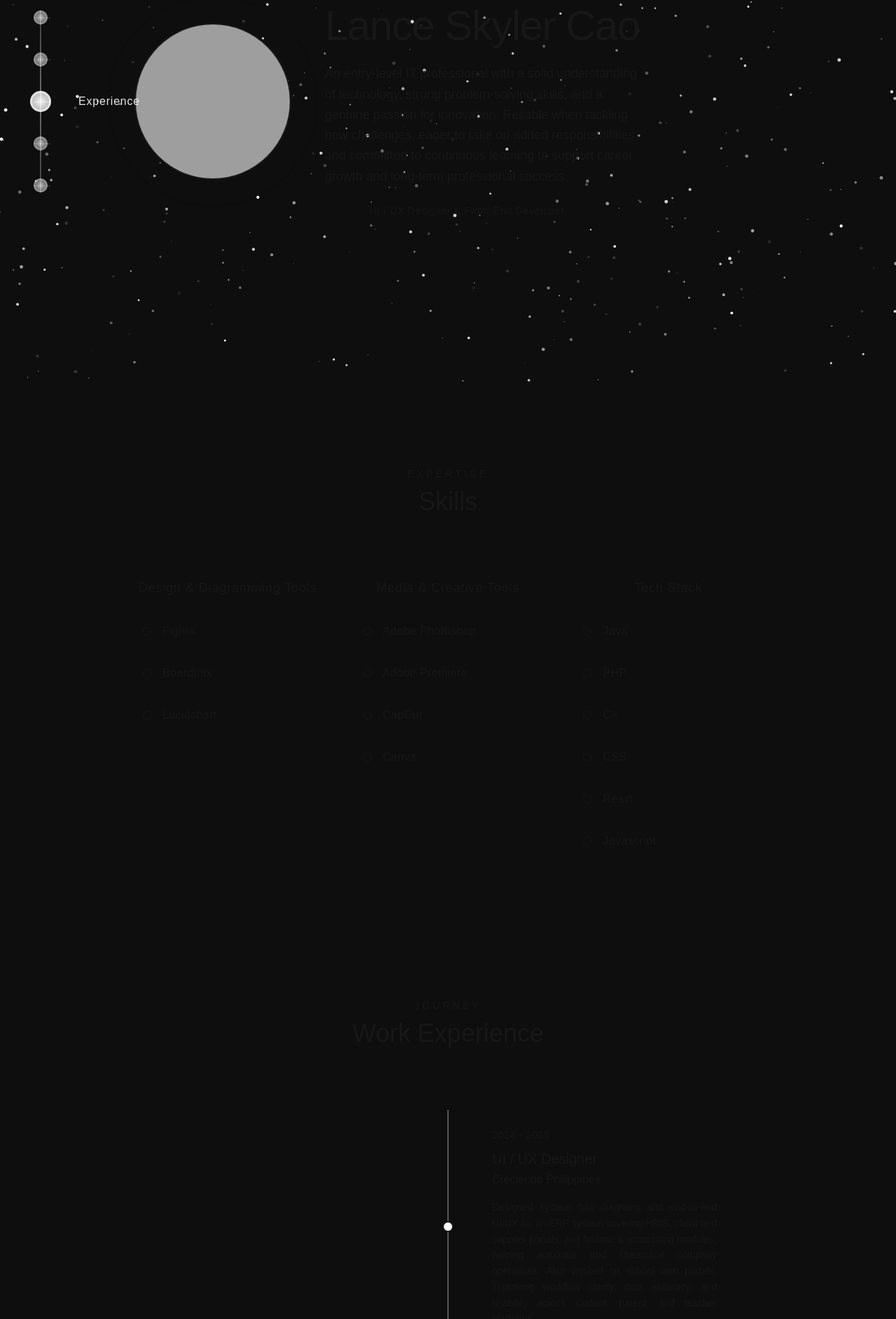
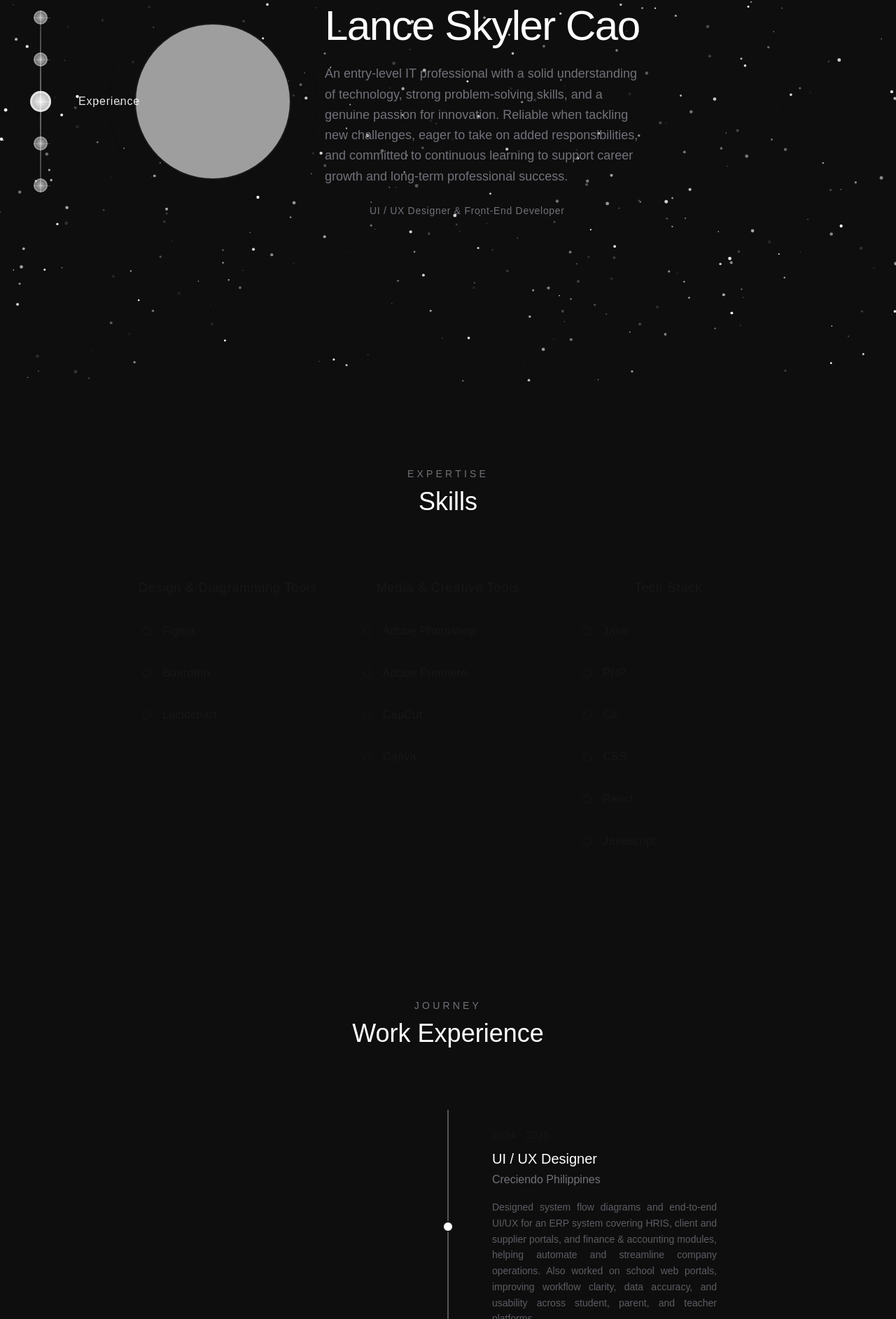
Before and after one commit to lanceskylerrr/portfolio, a Next.js app: page / in a window 1280 px wide. Shown: the part 255-2140 px from the top of the page at 70% size. Built offline with nearby package versions, Linux system fonts and the light colour scheme; grey boxes are pictures that could not be loaded.

Commit message:
updated text colors

```diff
--- a/app/globals.css
+++ b/app/globals.css
@@ -3,11 +3,13 @@
 :root {
   --background: #ffffff;
   --foreground: #171717;
+  --muted-foreground: #71717a;
 }
 
 @theme inline {
   --color-background: var(--background);
   --color-foreground: var(--foreground);
+  --color-muted-foreground: var(--muted-foreground);
   --font-sans: var(--font-geist-sans);
   --font-mono: var(--font-geist-mono);
 }
@@ -16,6 +18,7 @@
   :root {
     --background: #0a0a0a;
     --foreground: #ededed;
+    --muted-foreground: #d4d4d8;
   }
 }
 
@@ -26,10 +29,17 @@ html {
 
 body {
 background: #0e0e0e;
-  color: var(--foreground);
+  color: #e4e4e7;
   font-family: Arial, Helvetica, sans-serif;
   overflow-y: scroll;
   scroll-snap-type: y mandatory;
+}
+
+/* Improved text contrast for mobile devices */
+@media (max-width: 768px) {
+  body {
+    color: #f4f4f5;
+  }
 }
 
 @keyframes float {
--- a/app/page.jsx
+++ b/app/page.jsx
@@ -160,18 +160,18 @@ const HeroSection = () => {
 
         <div className="text-center md:text-left space-y-4 sm:space-y-6 w-full">
           <div className="space-y-2">
-            <p className="text-xs sm:text-sm tracking-[0.3em] text-muted-foreground uppercase">Hello, Im</p>
-            <h1 className="text-3xl sm:text-4xl md:text-5xl lg:text-6xl font-extralight tracking-tight">
+            <p className="text-xs sm:text-sm tracking-[0.3em] text-gray-300 sm:text-muted-foreground uppercase">Hello, Im</p>
+            <h1 className="text-3xl sm:text-4xl md:text-5xl lg:text-6xl font-extralight tracking-tight text-white">
               Lance Skyler <span className="font-normal text-primary">Cao</span>
             </h1>
           </div>
-          <p className="text-base sm:text-lg text-muted-foreground font-light leading-relaxed max-w-md mx-auto md:mx-0 text-justify sm:text-left">
+          <p className="text-base sm:text-lg text-gray-200 sm:text-muted-foreground font-light leading-relaxed max-w-md mx-auto md:mx-0 text-justify sm:text-left">
             An entry-level IT professional with a solid understanding of technology, strong problem-solving skills, and a genuine passion for innovation. Reliable when tackling new challenges, eager to take on added responsibilities, and committed to continuous learning to support career growth and long-term professional success.
           </p>
 
           <div className="flex gap-4 justify-center md:justify-start">
             <div className="w-12 h-px bg-primary/50 self-center" />
-            <span className="text-sm text-muted-foreground tracking-wider">UI / UX Designer & Front-End Developer</span>
+            <span className="text-sm text-gray-300 sm:text-muted-foreground tracking-wider">UI / UX Designer & Front-End Developer</span>
           </div>
         </div>
       </div>
@@ -185,8 +185,8 @@ const SkillsSection = () => {
     <section className="min-h-screen flex items-center justify-center px-4 sm:px-8 py-12 sm:py-20">
       <div className="max-w-4xl w-full">
         <div className="mb-12 sm:mb-16 text-center">
-          <span className="text-sm tracking-[0.3em] text-muted-foreground uppercase">Expertise</span>
-          <h2 className="text-3xl md:text-4xl font-extralight mt-2">Skills</h2>
+          <span className="text-sm tracking-[0.3em] text-gray-300 sm:text-muted-foreground uppercase">Expertise</span>
+          <h2 className="text-3xl md:text-4xl font-extralight mt-2 text-white">Skills</h2>
           <div className="w-16 h-px bg-primary/50 mx-auto mt-6" />
         </div>
 
@@ -229,7 +229,7 @@ const SkillsSection = () => {
                         }}
                       />
                       <div className="w-3 h-3 rounded-full bg-primary border border-primary/50 group-hover:scale-125 group-hover:shadow-[0_0_12px_rgba(255,255,255,0.5)] transition-all duration-100 relative z-10" />
-                      <span className="font-light tracking-wide group-hover:text-primary group-hover:font-normal transition-all duration-100 relative z-10">
+                      <span className="font-light tracking-wide text-white sm:text-foreground group-hover:text-primary group-hover:font-normal transition-all duration-100 relative z-10">
                         {skill}
                       </span>
                     </div>
@@ -250,8 +250,8 @@ const ExperienceSection = () => {
     <section className="min-h-screen flex items-center justify-center px-4 sm:px-8 py-12 sm:py-20">
       <div className="max-w-3xl w-full">
         <div className="mb-12 sm:mb-16 text-center">
-          <span className="text-sm tracking-[0.3em] text-muted-foreground uppercase">Journey</span>
-          <h2 className="text-3xl md:text-4xl font-extralight mt-2">Work Experience</h2>
+          <span className="text-sm tracking-[0.3em] text-gray-300 sm:text-muted-foreground uppercase">Journey</span>
+          <h2 className="text-3xl md:text-4xl font-extralight mt-2 text-white">Work Experience</h2>
           <div className="w-16 h-px bg-primary/50 mx-auto mt-6" />
         </div>
 
@@ -284,10 +284,10 @@ const ExperienceSection = () => {
                 <div className="absolute left-0 md:left-1/2 w-4 h-4 rounded-full bg-background border-2 border-primary md:-translate-x-1/2 z-10 transition-all duration-300 group-hover:opacity-0" />
 
                 <div className={`w-full md:w-1/2 pl-12 md:pl-0 transition-all duration-300 group-hover:scale-105 ${Home % 2 === 0 ? "md:pl-12" : "md:pr-12 md:text-right"}`}>
-                  <span className="text-xs sm:text-sm text-primary/70 tracking-wider group-hover:text-primary transition-colors duration-300">{exp.period}</span>
-                  <h3 className="text-lg sm:text-xl font-light mt-2 group-hover:text-primary transition-colors duration-300">{exp.role}</h3>
-                  <p className="text-sm sm:text-base text-muted-foreground font-light mt-1 group-hover:text-muted-foreground/90 transition-colors duration-300">{exp.company}</p>
-                  <p className="text-xs sm:text-sm text-muted-foreground/80 font-light mt-4 leading-relaxed text-justify sm:text-left md:text-justify group-hover:text-muted-foreground/90 transition-colors duration-300">
+                  <span className="text-xs sm:text-sm text-primary/80 sm:text-primary/70 tracking-wider group-hover:text-primary transition-colors duration-300">{exp.period}</span>
+                  <h3 className="text-lg sm:text-xl font-light mt-2 text-white group-hover:text-primary transition-colors duration-300">{exp.role}</h3>
+                  <p className="text-sm sm:text-base text-gray-200 sm:text-muted-foreground font-light mt-1 group-hover:text-muted-foreground/90 transition-colors duration-300">{exp.company}</p>
+                  <p className="text-xs sm:text-sm text-gray-300 sm:text-muted-foreground/80 font-light mt-4 leading-relaxed text-justify sm:text-left md:text-justify group-hover:text-muted-foreground/90 transition-colors duration-300">
                     {exp.description}
                   </p>
                 </div>
@@ -308,8 +308,8 @@ const PortfolioSection = () => {
     <section className="min-h-screen flex items-center justify-center px-4 sm:px-8 py-12 sm:py-20">
       <div className="max-w-5xl w-full">
         <div className="mb-12 sm:mb-16 text-center">
-          <span className="text-sm tracking-[0.3em] text-muted-foreground uppercase">Projects</span>
-          <h2 className="text-3xl md:text-4xl font-extralight mt-2">Featured Projects</h2>
+          <span className="text-sm tracking-[0.3em] text-gray-300 sm:text-muted-foreground uppercase">Projects</span>
+          <h2 className="text-3xl md:text-4xl font-extralight mt-2 text-white">Featured Projects</h2>
           <div className="w-16 h-px bg-primary/50 mx-auto mt-6" />
         </div>
 
@@ -356,10 +356,10 @@ const PortfolioSection = () => {
               </div>
 
               <div className="absolute inset-0 bg-background/95 opacity-0 group-hover:opacity-100 transition-all duration-500 flex flex-col justify-center p-8 z-20">
-                <h3 className="text-xl font-light mb-3 translate-y-4 group-hover:translate-y-0 transition-transform duration-500">
+                <h3 className="text-xl font-light mb-3 translate-y-4 group-hover:translate-y-0 transition-transform duration-500 text-white">
                   {project.title}
                 </h3>
-                <p className="text-sm text-muted-foreground font-light leading-relaxed translate-y-4 group-hover:translate-y-0 transition-transform duration-500 delay-75">
+                <p className="text-sm text-gray-200 sm:text-muted-foreground font-light leading-relaxed translate-y-4 group-hover:translate-y-0 transition-transform duration-500 delay-75">
                   {project.description}
                 </p>
                 <div className="flex gap-2 mt-4 translate-y-4 group-hover:translate-y-0 transition-transform duration-500 delay-100">
@@ -375,10 +375,10 @@ const PortfolioSection = () => {
               </div>
 
               <div className="p-6 group-hover:opacity-0 transition-opacity duration-300">
-                <h3 className="text-lg font-light">{project.title}</h3>
+                <h3 className="text-lg font-light text-white">{project.title}</h3>
                 <div className="flex gap-2 mt-2">
                   {project.tags.slice(0, 2).map((tag) => (
-                    <span key={tag} className="text-xs text-muted-foreground">
+                    <span key={tag} className="text-xs text-gray-300 sm:text-muted-foreground">
                       {tag}
                     </span>
                   ))}
@@ -398,12 +398,12 @@ const ContactSection = () => {
     <section className="min-h-screen flex items-center justify-center px-4 sm:px-8 py-12 sm:py-20">
       <div className="max-w-2xl w-full">
         <div className="mb-12 sm:mb-16 text-center">
-          <span className="text-sm tracking-[0.3em] text-muted-foreground uppercase">Get in Touch</span>
-          <h2 className="text-3xl md:text-4xl font-extralight mt-2">Contact Me</h2>
+          <span className="text-sm tracking-[0.3em] text-gray-300 sm:text-muted-foreground uppercase">Get in Touch</span>
+          <h2 className="text-3xl md:text-4xl font-extralight mt-2 text-white">Contact Me</h2>
           <div className="w-16 h-px bg-primary/50 mx-auto mt-6" />
         </div>
 
-        <p className="text-center text-muted-foreground font-light leading-relaxed mb-12 max-w-md mx-auto">
+        <p className="text-center text-gray-200 sm:text-muted-foreground font-light leading-relaxed mb-12 max-w-md mx-auto">
           Im always open to discussing new projects, creative ideas, or opportunities to be part of your vision.
         </p>
 
@@ -434,8 +434,8 @@ const ContactSection = () => {
               <Linkedin className="w-5 h-5 sm:w-6 sm:h-6 text-primary/70 group-hover:text-primary group-hover:scale-110 transition-all duration-300" />
             </div>
             <div className="text-center relative z-10">
-              <p className="text-sm sm:text-base font-light tracking-wide group-hover:text-primary group-hover:font-normal transition-all duration-300">LinkedIn</p>
-              <p className="text-xs sm:text-sm text-muted-foreground/70 mt-1 group-hover:text-muted-foreground transition-colors">Lance Skyler Cao</p>
+              <p className="text-sm sm:text-base font-light tracking-wide text-white group-hover:text-primary group-hover:font-normal transition-all duration-300">LinkedIn</p>
+              <p className="text-xs sm:text-sm text-gray-300 sm:text-muted-foreground/70 mt-1 group-hover:text-muted-foreground transition-colors">Lance Skyler Cao</p>
             </div>
           </a>
 
@@ -465,8 +465,8 @@ const ContactSection = () => {
               <Github className="w-5 h-5 sm:w-6 sm:h-6 text-primary/70 group-hover:text-primary group-hover:scale-110 transition-all duration-300" />
             </div>
             <div className="text-center relative z-10">
-              <p className="text-sm sm:text-base font-light tracking-wide group-hover:text-primary group-hover:font-normal transition-all duration-300">GitHub</p>
-              <p className="text-xs sm:text-sm text-muted-foreground/70 mt-1 group-hover:text-muted-foreground transition-colors">View my projects</p>
+              <p className="text-sm sm:text-base font-light tracking-wide text-white group-hover:text-primary group-hover:font-normal transition-all duration-300">GitHub</p>
+              <p className="text-xs sm:text-sm text-gray-300 sm:text-muted-foreground/70 mt-1 group-hover:text-muted-foreground transition-colors">View my projects</p>
             </div>
           </a>
 
@@ -494,8 +494,8 @@ const ContactSection = () => {
               <Mail className="w-5 h-5 sm:w-6 sm:h-6 text-primary/70 group-hover:text-primary group-hover:scale-110 transition-all duration-300" />
             </div>
             <div className="text-center relative z-10">
-              <p className="text-sm sm:text-base font-light tracking-wide group-hover:text-primary group-hover:font-normal transition-all duration-300">Email</p>
-              <p className="text-xs sm:text-sm text-muted-foreground/70 mt-1 group-hover:text-muted-foreground transition-colors break-all">lanceskylercao@gmail.com</p>
+              <p className="text-sm sm:text-base font-light tracking-wide text-white group-hover:text-primary group-hover:font-normal transition-all duration-300">Email</p>
+              <p className="text-xs sm:text-sm text-gray-300 sm:text-muted-foreground/70 mt-1 group-hover:text-muted-foreground transition-colors break-all">lanceskylercao@gmail.com</p>
             </div>
           </a>
         </div>
@@ -529,8 +529,8 @@ const ContactSection = () => {
               <Figma className="w-5 h-5 sm:w-6 sm:h-6 text-primary/70 group-hover:text-primary group-hover:scale-110 transition-all duration-300" />
             </div>
             <div className="text-center relative z-10">
-              <p className="text-sm sm:text-base font-light tracking-wide group-hover:text-primary group-hover:font-normal transition-all duration-300">Figma Portfolio</p>
-              <p className="text-xs sm:text-sm text-muted-foreground/70 mt-1 group-hover:text-muted-foreground transition-colors">View my designs</p>
+              <p className="text-sm sm:text-base font-light tracking-wide text-white group-hover:text-primary group-hover:font-normal transition-all duration-300">Figma Portfolio</p>
+              <p className="text-xs sm:text-sm text-gray-300 sm:text-muted-foreground/70 mt-1 group-hover:text-muted-foreground transition-colors">View my designs</p>
             </div>
           </a>
 
@@ -560,8 +560,8 @@ const ContactSection = () => {
               <FileDown className="w-5 h-5 sm:w-6 sm:h-6 text-primary/70 group-hover:text-primary group-hover:scale-110 transition-all duration-300" />
             </div>
             <div className="text-center relative z-10">
-              <p className="text-sm sm:text-base font-light tracking-wide group-hover:text-primary group-hover:font-normal transition-all duration-300">Download CV</p>
-              <p className="text-xs sm:text-sm text-muted-foreground/70 mt-1 group-hover:text-muted-foreground transition-colors">Get my resume</p>
+              <p className="text-sm sm:text-base font-light tracking-wide text-white group-hover:text-primary group-hover:font-normal transition-all duration-300">Download CV</p>
+              <p className="text-xs sm:text-sm text-gray-300 sm:text-muted-foreground/70 mt-1 group-hover:text-muted-foreground transition-colors">Get my resume</p>
             </div>
           </a>
         </div>
@@ -633,7 +633,7 @@ const Home = () => {
       </div>
 
       <footer className="py-12 text-center border-t border-border/20">
-        <p className="text-sm text-muted-foreground font-light tracking-wider">
+        <p className="text-sm text-gray-300 sm:text-muted-foreground font-light tracking-wider">
           © 2025 Lance Skyler Cao.
         </p>
       </footer>
```
